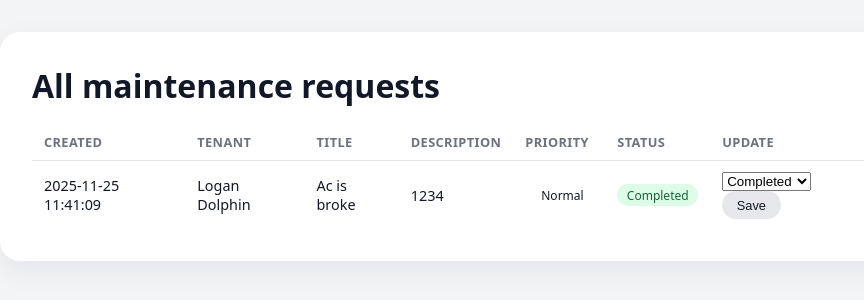
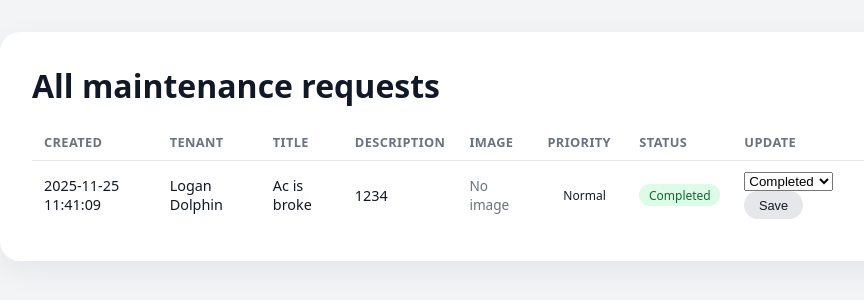
Before and after one commit to MrCakeguy123/tenant-landlord-app, a Flask app: page /landlord/requests in a window 1280 px wide. Shown: the part 56-356 px from the top of the page, without its empty margins (184-1048 px from the left). Run offline with Flask 3, Linux system fonts and the light colour scheme; a user stored in the database is signed in; data comes from the database, SQL or seed files in the repository.

Commit message:
Add image upload support for maintenance requests

```diff
--- a/app.py
+++ b/app.py
@@ -1,4 +1,5 @@
 import os
+import uuid
 import sqlite3
 import logging
 import datetime
@@ -7,6 +8,7 @@ import json
 import requests
 import stripe
 from flask import Flask, g, render_template, request, redirect, url_for, session, flash
+from werkzeug.utils import secure_filename
 
 
 # -----------------------
@@ -16,6 +18,11 @@ from flask import Flask, g, render_template, request, redirect, url_for, session
 app = Flask(__name__)
 app.config["SECRET_KEY"] = "change-me-in-production"  # override with env in production
 app.config["DATABASE"] = os.path.join(os.path.dirname(__file__), "tenantlandlord.db")
+app.config["UPLOAD_FOLDER"] = os.path.join(app.root_path, "static", "uploads")
+
+ALLOWED_IMAGE_EXTENSIONS = {"png", "jpg", "jpeg", "gif", "webp"}
+
+os.makedirs(app.config["UPLOAD_FOLDER"], exist_ok=True)
 
 logging.basicConfig(
     level=logging.DEBUG,
@@ -327,6 +334,7 @@ def init_db():
             status TEXT NOT NULL DEFAULT 'Open',
             created_at TIMESTAMP DEFAULT CURRENT_TIMESTAMP,
             priority TEXT NOT NULL DEFAULT 'Normal',
+            image_filename TEXT,
             FOREIGN KEY (tenant_id) REFERENCES users(id)
         );
         """
@@ -357,6 +365,28 @@ def ensure_maintenance_priority_column():
             )
         else:
             logger.exception("Unexpected error while ensuring 'priority' column: %s", e)
+
+
+def ensure_maintenance_image_column():
+    """Ensure an image filename column exists for maintenance requests."""
+
+    db = get_db()
+    try:
+        logger.debug("Ensuring 'image_filename' column exists on maintenance_requests.")
+        db.execute(
+            "ALTER TABLE maintenance_requests "
+            "ADD COLUMN image_filename TEXT"
+        )
+        db.commit()
+        logger.info("Added 'image_filename' column to maintenance_requests table.")
+    except sqlite3.OperationalError as e:
+        msg = str(e)
+        if "duplicate column name" in msg or "already exists" in msg:
+            logger.debug(
+                "'image_filename' column already exists on maintenance_requests; no migration needed."
+            )
+        else:
+            logger.exception("Unexpected error while ensuring 'image_filename' column: %s", e)
 
 
 def run_startup_migrations():
@@ -367,6 +397,7 @@ def run_startup_migrations():
     """
     logger.debug("Running startup migrations at app startup.")
     ensure_maintenance_priority_column()
+    ensure_maintenance_image_column()
 
 
 with app.app_context():
@@ -418,6 +449,15 @@ def get_active_lease_for_tenant(tenant_id):
         "Active lease for tenant_id %s: %s", tenant_id, dict(lease) if lease else None
     )
     return lease
+
+
+def allowed_image_file(filename):
+    """Return True if the provided filename has an allowed image extension."""
+
+    if not filename or "." not in filename:
+        return False
+    ext = filename.rsplit(".", 1)[-1].lower()
+    return ext in ALLOWED_IMAGE_EXTENSIONS
 
 
 def get_rent_status_for_lease(lease_id, monthly_rent, month, year):
@@ -795,6 +835,8 @@ def new_request():
         title = request.form.get("title", "").strip()
         description = request.form.get("description", "").strip()
         priority = request.form.get("priority", "Normal").strip() or "Normal"
+        image_file = request.files.get("image")
+        image_filename = None
         logger.debug(
             "New maintenance request submission by tenant id=%s, title='%s', priority='%s'",
             user["id"],
@@ -811,12 +853,32 @@ def new_request():
 
         if not title or not description:
             flash("Please fill in both title and description.", "warning")
+        elif image_file and image_file.filename and not allowed_image_file(image_file.filename):
+            flash("Image must be a PNG, JPG, JPEG, GIF, or WEBP file.", "warning")
+            logger.warning(
+                "Rejected maintenance request image with invalid extension for tenant id=%s",
+                user["id"],
+            )
         else:
+            if image_file and image_file.filename:
+                safe_name = secure_filename(image_file.filename)
+                image_filename = f"{uuid.uuid4().hex}_{safe_name}"
+                save_path = os.path.join(app.config["UPLOAD_FOLDER"], image_filename)
+                image_file.save(save_path)
+                logger.debug(
+                    "Saved maintenance request image for tenant id=%s to %s",
+                    user["id"],
+                    save_path,
+                )
+
             db = get_db()
             db.execute(
-                "INSERT INTO maintenance_requests (tenant_id, title, description, status, priority) "
-                "VALUES (?, ?, ?, ?, ?)",
-                (user["id"], title, description, "Open", priority),
+                """
+                INSERT INTO maintenance_requests (
+                    tenant_id, title, description, status, priority, image_filename
+                ) VALUES (?, ?, ?, ?, ?, ?)
+                """,
+                (user["id"], title, description, "Open", priority, image_filename),
             )
             db.commit()
             logger.info(
--- a/static/style.css
+++ b/static/style.css
@@ -402,3 +402,15 @@ h3 {
 .category {
   font-weight: 600;
 }
+
+.thumbnail-wrapper {
+  margin-top: 0.35rem;
+}
+
+.thumbnail {
+  width: 80px;
+  height: auto;
+  border-radius: 0.5rem;
+  border: 1px solid #e5e7eb;
+  object-fit: cover;
+}
--- a/templates/landlord_requests.html
+++ b/templates/landlord_requests.html
@@ -11,6 +11,7 @@
             <th>{{ t('col_tenant') }}</th>
             <th>{{ t('col_title') }}</th>
             <th>{{ t('col_description') }}</th>
+            <th>Image</th>
             <th>{{ t('col_priority') }}</th>
             <th>{{ t('col_status') }}</th>
             <th>{{ t('col_update') }}</th>
@@ -31,6 +32,16 @@
                   <small>({{ r.description }})</small>
                 {% else %}
                   {{ r.description }}
+                {% endif %}
+              </td>
+              <td>
+                {% if r.image_filename %}
+                  <a href="{{ url_for('static', filename='uploads/' ~ r.image_filename) }}" target="_blank" rel="noopener">View</a>
+                  <div class="thumbnail-wrapper">
+                    <img src="{{ url_for('static', filename='uploads/' ~ r.image_filename) }}" alt="Request image" class="thumbnail">
+                  </div>
+                {% else %}
+                  <span class="muted-text">No image</span>
                 {% endif %}
               </td>
               <td>
--- a/templates/new_request.html
+++ b/templates/new_request.html
@@ -2,7 +2,7 @@
 {% block content %}
   <section class="card">
     <h1>New maintenance request</h1>
-    <form method="post" action="{{ url_for('new_request') }}" class="form">
+    <form method="post" action="{{ url_for('new_request') }}" class="form" enctype="multipart/form-data">
       <label>
         Title
         <input type="text" name="title" required>
@@ -11,6 +11,10 @@
         Description
         <textarea name="description" rows="5" required></textarea>
       </label>
+      <label>
+        Image (optional)
+        <input type="file" name="image" accept="image/png, image/jpeg, image/jpg, image/gif, image/webp">
+      </label>
       <button class="button primary" type="submit">Submit request</button>
     </form>
   </section>
```
Also changed, not shown: templates/landlord_dashboard.html (+11 -0 lines), templates/tenant_dashboard.html (+11 -0 lines).
